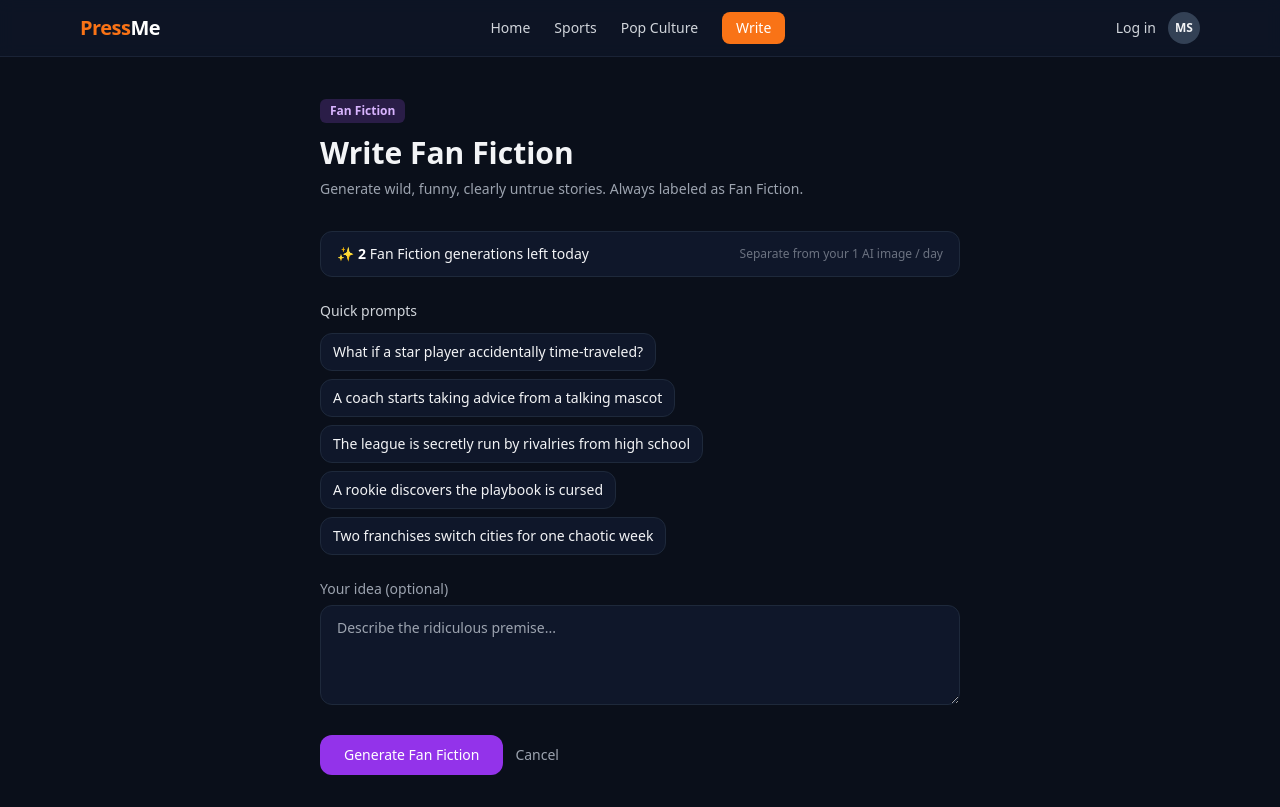
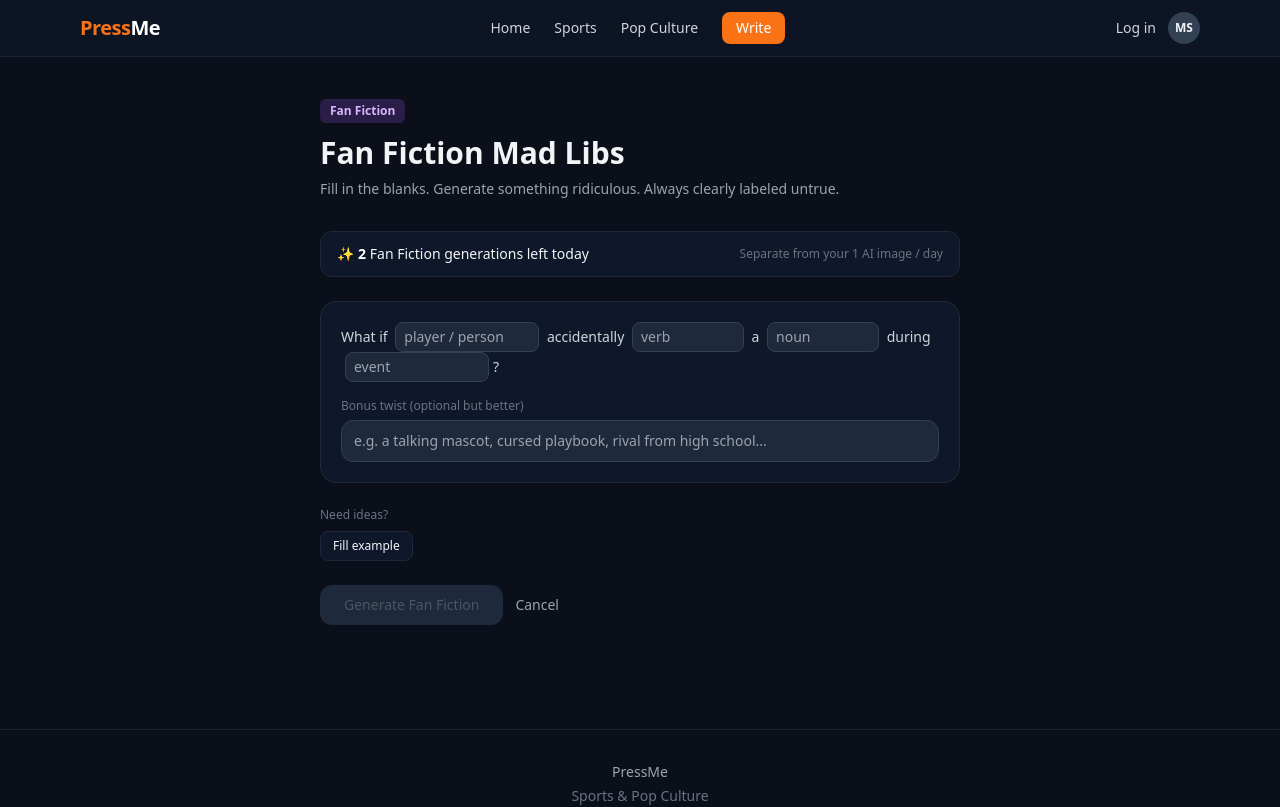
Before and after one commit to sheado44/-4, a Next.js app: page /fan-fiction in a window 1280 px wide. Shown: the top 807 px of the page. Built offline with nearby package versions, Linux system fonts and the light colour scheme.

Commit message:
Refactor Fan Fiction page to use Mad Libs format

```diff
--- a/src/app/fan-fiction/page.tsx
+++ b/src/app/fan-fiction/page.tsx
@@ -4,23 +4,23 @@ import { useState } from "react";
 import Link from "next/link";
 
 export default function FanFictionPage() {
-  const [step, setStep] = useState<"prompts" | "result">("prompts");
+  const [step, setStep] = useState<"madlibs" | "result">("madlibs");
   const [generationsLeft, setGenerationsLeft] = useState(2);
-  const [idea, setIdea] = useState("");
 
-  const prompts = [
-    "What if a star player accidentally time-traveled?",
-    "A coach starts taking advice from a talking mascot",
-    "The league is secretly run by rivalries from high school",
-    "A rookie discovers the playbook is cursed",
-    "Two franchises switch cities for one chaotic week",
-  ];
+  const [player, setPlayer] = useState("");
+  const [verb, setVerb] = useState("");
+  const [noun, setNoun] = useState("");
+  const [event, setEvent] = useState("");
+  const [twist, setTwist] = useState("");
 
   const handleGenerate = () => {
     if (generationsLeft <= 0) return;
     setGenerationsLeft((n) => n - 1);
     setStep("result");
   };
+
+  const filled =
+    player.trim() && verb.trim() && noun.trim() && event.trim() && twist.trim();
 
   return (
     <main className="max-w-2xl mx-auto px-4 py-10">
@@ -29,9 +29,9 @@ export default function FanFictionPage() {
         <div className="inline-block bg-purple-500/20 text-purple-300 text-xs font-semibold px-2.5 py-1 rounded-md mb-3">
           Fan Fiction
         </div>
-        <h1 className="text-2xl md:text-3xl font-bold mb-2">Write Fan Fiction</h1>
+        <h1 className="text-2xl md:text-3xl font-bold mb-2">Fan Fiction Mad Libs</h1>
         <p className="text-gray-400 text-sm">
-          Generate wild, funny, clearly untrue stories. Always labeled as Fan Fiction.
+          Fill in the blanks. Generate something ridiculous. Always clearly labeled untrue.
         </p>
       </div>
 
@@ -45,43 +45,80 @@ export default function FanFictionPage() {
         </div>
       </div>
 
-      {step === "prompts" && (
+      {step === "madlibs" && (
         <>
-          {/* Prompt ideas */}
-          <div className="mb-6">
-            <h2 className="text-sm font-medium text-gray-300 mb-3">Quick prompts</h2>
-            <div className="flex flex-wrap gap-2">
-              {prompts.map((p) => (
-                <button
-                  key={p}
-                  onClick={() => setIdea(p)}
-                  className="text-left text-sm px-3 py-2 rounded-xl bg-forge-900 border border-forge-800 hover:border-purple-500/50 hover:bg-forge-800 transition"
-                >
-                  {p}
-                </button>
-              ))}
+          {/* Mad Libs form */}
+          <div className="bg-forge-900 border border-forge-800 rounded-2xl p-5 mb-6 space-y-4">
+            <p className="text-sm text-gray-300 leading-relaxed">
+              What if{" "}
+              <input
+                value={player}
+                onChange={(e) => setPlayer(e.target.value)}
+                placeholder="player / person"
+                className="inline-block w-36 mx-1 bg-forge-800 border border-forge-700 rounded-lg px-2 py-1 text-sm focus:border-purple-500 outline-none"
+              />{" "}
+              accidentally{" "}
+              <input
+                value={verb}
+                onChange={(e) => setVerb(e.target.value)}
+                placeholder="verb"
+                className="inline-block w-28 mx-1 bg-forge-800 border border-forge-700 rounded-lg px-2 py-1 text-sm focus:border-purple-500 outline-none"
+              />{" "}
+              a{" "}
+              <input
+                value={noun}
+                onChange={(e) => setNoun(e.target.value)}
+                placeholder="noun"
+                className="inline-block w-28 mx-1 bg-forge-800 border border-forge-700 rounded-lg px-2 py-1 text-sm focus:border-purple-500 outline-none"
+              />{" "}
+              during{" "}
+              <input
+                value={event}
+                onChange={(e) => setEvent(e.target.value)}
+                placeholder="event"
+                className="inline-block w-36 mx-1 bg-forge-800 border border-forge-700 rounded-lg px-2 py-1 text-sm focus:border-purple-500 outline-none"
+              />
+              ?
+            </p>
+
+            <div>
+              <label className="block text-xs text-gray-500 mb-1.5">
+                Bonus twist (optional but better)
+              </label>
+              <input
+                value={twist}
+                onChange={(e) => setTwist(e.target.value)}
+                placeholder="e.g. a talking mascot, cursed playbook, rival from high school..."
+                className="w-full bg-forge-800 border border-forge-700 rounded-xl px-3 py-2.5 text-sm focus:border-purple-500 outline-none"
+              />
             </div>
           </div>
 
-          {/* Custom idea */}
+          {/* Example helpers */}
           <div className="mb-6">
-            <label className="block text-sm text-gray-400 mb-1.5">
-              Your idea (optional)
-            </label>
-            <textarea
-              value={idea}
-              onChange={(e) => setIdea(e.target.value)}
-              placeholder="Describe the ridiculous premise..."
-              className="w-full bg-forge-900 border border-forge-800 rounded-xl px-4 py-3 text-sm min-h-[100px] focus:border-purple-500 outline-none transition"
-            />
+            <p className="text-xs text-gray-500 mb-2">Need ideas?</p>
+            <div className="flex flex-wrap gap-2 text-xs">
+              <button
+                onClick={() => {
+                  setPlayer("Caleb Williams");
+                  setVerb("invented");
+                  setNoun("time machine");
+                  setEvent("a scramble");
+                  setTwist("Walter Payton learns the RPO");
+                }}
+                className="px-3 py-1.5 rounded-lg bg-forge-900 border border-forge-800 hover:border-purple-500/40 transition"
+              >
+                Fill example
+              </button>
+            </div>
           </div>
 
           <div className="flex flex-wrap items-center gap-3">
             <button
               onClick={handleGenerate}
-              disabled={generationsLeft <= 0}
+              disabled={generationsLeft <= 0 || !filled}
               className={`px-6 py-2.5 rounded-xl text-sm font-medium transition ${
-                generationsLeft > 0
+                generationsLeft > 0 && filled
                   ? "bg-purple-600 hover:bg-purple-500 text-white"
                   : "bg-forge-800 text-gray-600 cursor-not-allowed"
               }`}
@@ -97,7 +134,6 @@ export default function FanFictionPage() {
 
       {step === "result" && (
         <>
-          {/* Generated result */}
           <div className="bg-forge-900 border border-purple-500/30 rounded-2xl p-5 mb-6">
             <div className="flex items-center gap-2 mb-4">
               <span className="bg-purple-500/20 text-purple-300 text-xs font-semibold px-2 py-0.5 rounded">
@@ -107,21 +143,21 @@ export default function FanFictionPage() {
             </div>
 
             <h2 className="text-xl font-bold mb-3">
-              Caleb Williams Accidentally Invents Time Travel During a Scramble
+              {player} Accidentally {verb} a {noun} During {event}
             </h2>
 
             <div className="text-sm text-gray-300 leading-relaxed space-y-3">
               <p>
-                It started as a broken play. It ended with Walter Payton learning the RPO in 1985.
+                It started as a normal moment in {event}. It ended with {player} having {verb} a {noun} in front of thousands of confused fans.
               </p>
               <p>
-                According to sources that definitely do not exist, Williams scrambled left, stepped through what witnesses described as “a shimmering portal of pure chaos,” and landed on a practice field outside Chicago forty years earlier.
+                Witnesses (who absolutely do not exist) claim the whole thing only made sense once {twist} entered the picture.
               </p>
               <p>
-                Coaches at the time reportedly asked only one question: “Can he block?”
+                Coaches tried to diagram it. Broadcasters tried to explain it. Nobody succeeded. The only confirmed detail is that it was, somehow, both ridiculous and weirdly effective.
               </p>
               <p>
-                The rest of the story involves a talking mascot, a cursed playbook, and one very confused time-traveling quarterback who just wanted a first down.
+                And that is how {player} became the unlikely star of the most untrue story in sports this week.
               </p>
             </div>
           </div>
@@ -131,10 +167,10 @@ export default function FanFictionPage() {
               Publish Fan Fiction
             </button>
             <button
-              onClick={() => setStep("prompts")}
+              onClick={() => setStep("madlibs")}
               className="px-5 py-2.5 bg-forge-800 hover:bg-forge-700 text-sm rounded-xl transition"
             >
-              Try another idea
+              Try another
             </button>
             <Link href="/" className="text-sm text-gray-400 hover:text-white transition ml-auto">
               Cancel
```
